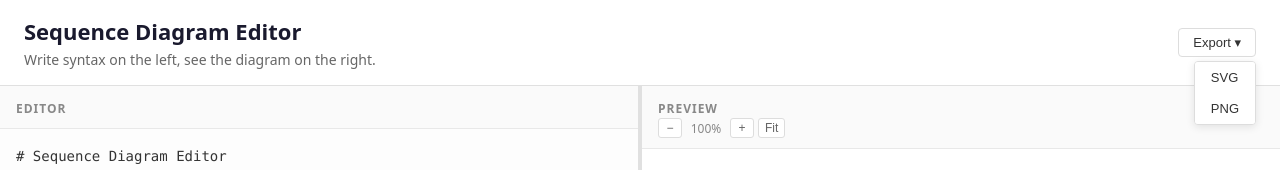
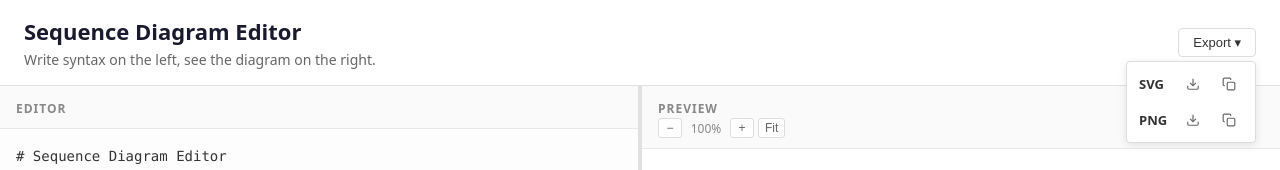
Before and after one commit to chimin/lukis, a React (Vite) app: page / in a window 1280 px wide. Both pictures are taken after a click on the button "Export ▾". Shown: the top 170 px of the page. Built offline with nearby package versions, Linux system fonts and the light colour scheme.

Commit message:
Allow copy image

```diff
--- a/src/App.tsx
+++ b/src/App.tsx
@@ -141,10 +141,48 @@ function App() {
     return () => document.removeEventListener('mousedown', onClick);
   }, []);
 
-  const handleExport = useCallback((format: 'svg' | 'png') => {
+  const handleExport = useCallback(async (format: 'svg' | 'png', action: 'download' | 'copy') => {
     if (!svgRef.current) return;
-    if (format === 'svg') exportSvg(svgRef.current);
-    else exportPng(svgRef.current);
+    if (action === 'copy') {
+      try {
+        const cloned = svgRef.current.cloneNode(true) as SVGSVGElement;
+        if (!cloned.getAttribute('xmlns')) {
+          cloned.setAttribute('xmlns', 'http://www.w3.org/2000/svg');
+        }
+        const serializer = new XMLSerializer();
+        const svgString = '<?xml version="1.0" encoding="UTF-8"?>\n' + serializer.serializeToString(cloned);
+        const svgBlob = new Blob([svgString], { type: 'image/svg+xml;charset=utf-8' });
+        const url = URL.createObjectURL(svgBlob);
+        const img = new Image();
+        await new Promise<void>((resolve, reject) => {
+          img.onload = () => resolve();
+          img.onerror = reject;
+          img.src = url;
+        });
+        const rect = svgRef.current.getBBox();
+        const w = (rect.width || svgRef.current.clientWidth || 800) + 80;
+        const h = (rect.height || svgRef.current.clientHeight || 600) + 80;
+        const canvas = document.createElement('canvas');
+        canvas.width = w * 2;
+        canvas.height = h * 2;
+        const ctx = canvas.getContext('2d')!;
+        ctx.fillStyle = '#ffffff';
+        ctx.fillRect(0, 0, canvas.width, canvas.height);
+        ctx.drawImage(img, 40, 40, w, h);
+        URL.revokeObjectURL(url);
+        const pngBlob = await new Promise<Blob | null>((resolve) => canvas.toBlob(resolve, 'image/png'));
+        if (pngBlob) {
+          await navigator.clipboard.write([new ClipboardItem({ 'image/png': pngBlob })]);
+        }
+      } catch {
+        if (format === 'svg') exportSvg(svgRef.current);
+        else exportPng(svgRef.current);
+      }
+    } else if (format === 'svg') {
+      exportSvg(svgRef.current);
+    } else {
+      exportPng(svgRef.current);
+    }
     setExportOpen(false);
   }, []);
   const [splitRatio, setSplitRatio] = useState(() => {
@@ -312,8 +350,24 @@ function App() {
             </button>
             {exportOpen && (
               <div style={styles.exportDropdown}>
-                <button onClick={() => handleExport('svg')} style={styles.exportOption} className="export-option">SVG</button>
-                <button onClick={() => handleExport('png')} style={styles.exportOption} className="export-option">PNG</button>
+                <div style={styles.exportRow}>
+                  <span style={styles.exportLabel}>SVG</span>
+                  <button onClick={() => handleExport('svg', 'download')} style={styles.exportIconBtn} className="export-icon-btn" title="Download SVG">
+                    <svg width="14" height="14" viewBox="0 0 24 24" fill="none" stroke="currentColor" strokeWidth="2"><path d="M21 15v4a2 2 0 0 1-2 2H5a2 2 0 0 1-2-2v-4"/><polyline points="7 10 12 15 17 10"/><line x1="12" y1="15" x2="12" y2="3"/></svg>
+                  </button>
+                  <button onClick={() => handleExport('svg', 'copy')} style={styles.exportIconBtn} className="export-icon-btn" title="Copy SVG">
+                    <svg width="14" height="14" viewBox="0 0 24 24" fill="none" stroke="currentColor" strokeWidth="2"><rect x="9" y="9" width="13" height="13" rx="2"/><path d="M5 15H4a2 2 0 0 1-2-2V4a2 2 0 0 1 2-2h9a2 2 0 0 1 2 2v1"/></svg>
+                  </button>
+                </div>
+                <div style={styles.exportRow}>
+                  <span style={styles.exportLabel}>PNG</span>
+                  <button onClick={() => handleExport('png', 'download')} style={styles.exportIconBtn} className="export-icon-btn" title="Download PNG">
+                    <svg width="14" height="14" viewBox="0 0 24 24" fill="none" stroke="currentColor" strokeWidth="2"><path d="M21 15v4a2 2 0 0 1-2 2H5a2 2 0 0 1-2-2v-4"/><polyline points="7 10 12 15 17 10"/><line x1="12" y1="15" x2="12" y2="3"/></svg>
+                  </button>
+                  <button onClick={() => handleExport('png', 'copy')} style={styles.exportIconBtn} className="export-icon-btn" title="Copy PNG">
+                    <svg width="14" height="14" viewBox="0 0 24 24" fill="none" stroke="currentColor" strokeWidth="2"><rect x="9" y="9" width="13" height="13" rx="2"/><path d="M5 15H4a2 2 0 0 1-2-2V4a2 2 0 0 1 2-2h9a2 2 0 0 1 2 2v1"/></svg>
+                  </button>
+                </div>
               </div>
             )}
           </div>
@@ -480,6 +534,32 @@ const styles: Record<string, React.CSSProperties> = {
     boxShadow: '0 2px 8px rgba(0,0,0,0.1)',
     zIndex: 100,
     overflow: 'hidden',
+    padding: '4px 0',
+  },
+  exportRow: {
+    display: 'flex',
+    alignItems: 'center',
+    padding: '4px 12px',
+    gap: 8,
+  },
+  exportLabel: {
+    fontSize: 13,
+    fontWeight: 600,
+    color: '#333',
+    minWidth: 32,
+  },
+  exportIconBtn: {
+    display: 'flex',
+    alignItems: 'center',
+    justifyContent: 'center',
+    width: 28,
+    height: 28,
+    border: 'none',
+    borderRadius: 4,
+    background: 'transparent',
+    cursor: 'pointer',
+    color: '#666',
+    padding: 0,
   },
   exportOption: {
     display: 'block',
--- a/src/index.css
+++ b/src/index.css
@@ -15,3 +15,8 @@ html, body, #root {
 .export-option:hover {
   background: #f5f5f5;
 }
+
+.export-icon-btn:hover {
+  background: #f0f0f0;
+  color: #333;
+}
```
